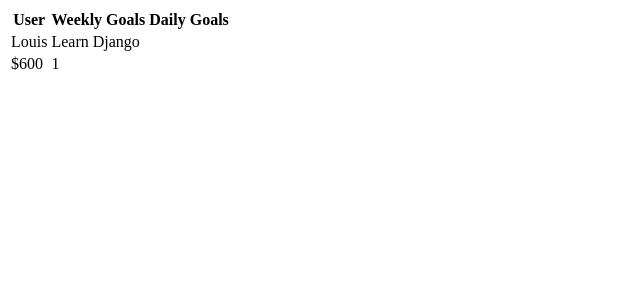
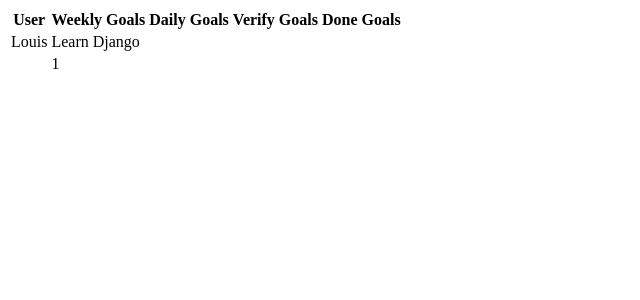
Before and after one commit to Prometheo/jobberItern, a Django app: page /olaoyejnrscrumy/home in a window 1280 px wide. Shown: the top 300 px of the page, without its empty margins (0-640 px from the left). Run offline with Django 3.2, Linux system fonts and the light colour scheme; data comes from the database, SQL or seed files in the repository.

Commit message:
updated html contents

```diff
--- a/myscrumy/olaoyejnrscrumy/templates/olaoyejnrscrumy/home.html
+++ b/myscrumy/olaoyejnrscrumy/templates/olaoyejnrscrumy/home.html
@@ -12,14 +12,16 @@
         <th>User</th>
         <th scope="col">Weekly Goals</th>
         <th scope="col">Daily Goals</th>
+        <th scope="col">Verify Goals</th>
+        <th scope="col">Done Goals</th>
         </tr>
         <tr>
         <td>{{user.first_name}}</td>
         <td>{{goal_name}}</td>
         </tr>
         <tr>
-        <td>$600</td>
-        <td>{{goal_id}}</td>
+            <td></td>
+            <td>{{goal_id}}</td>
         </tr>
         </table>
 </body>
```
